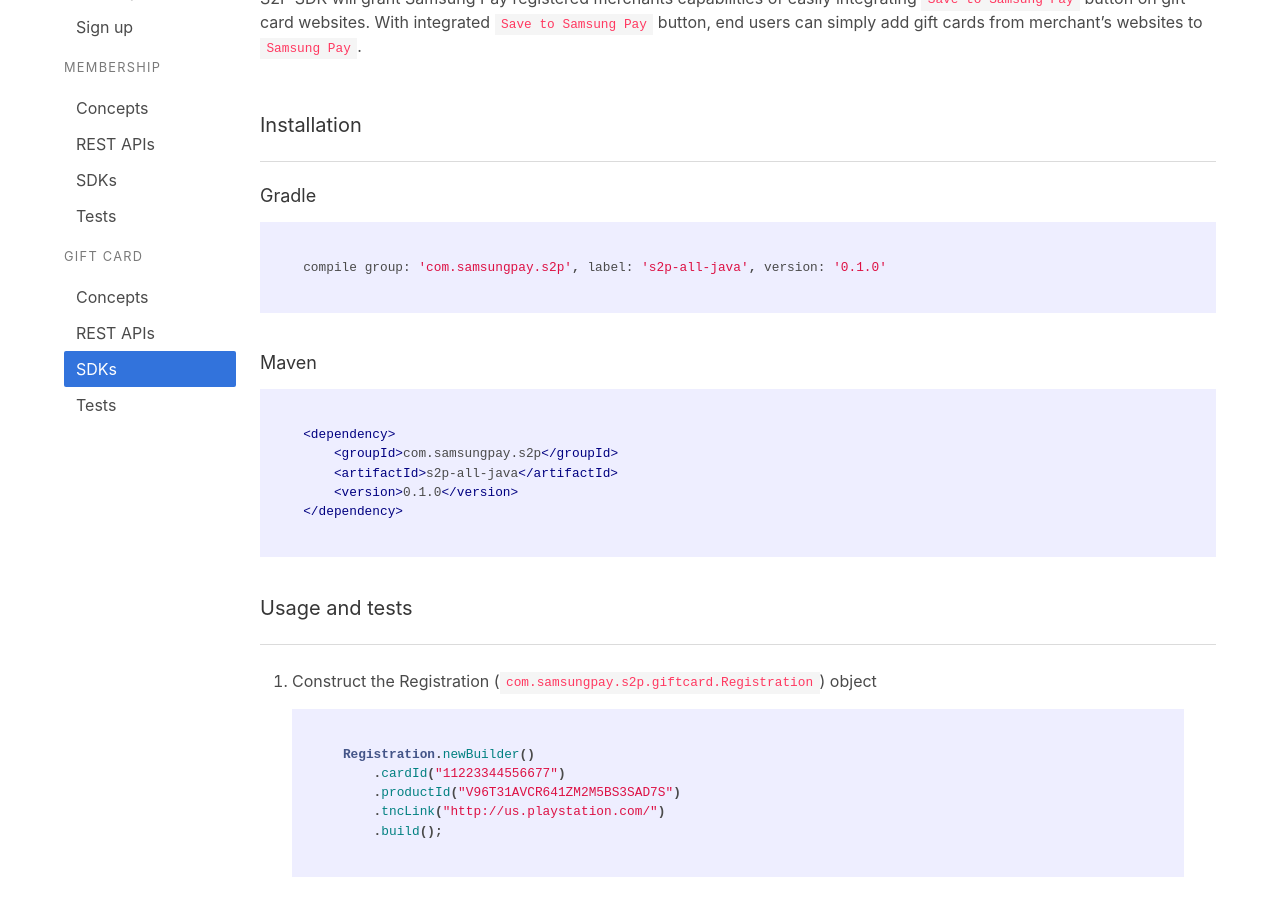
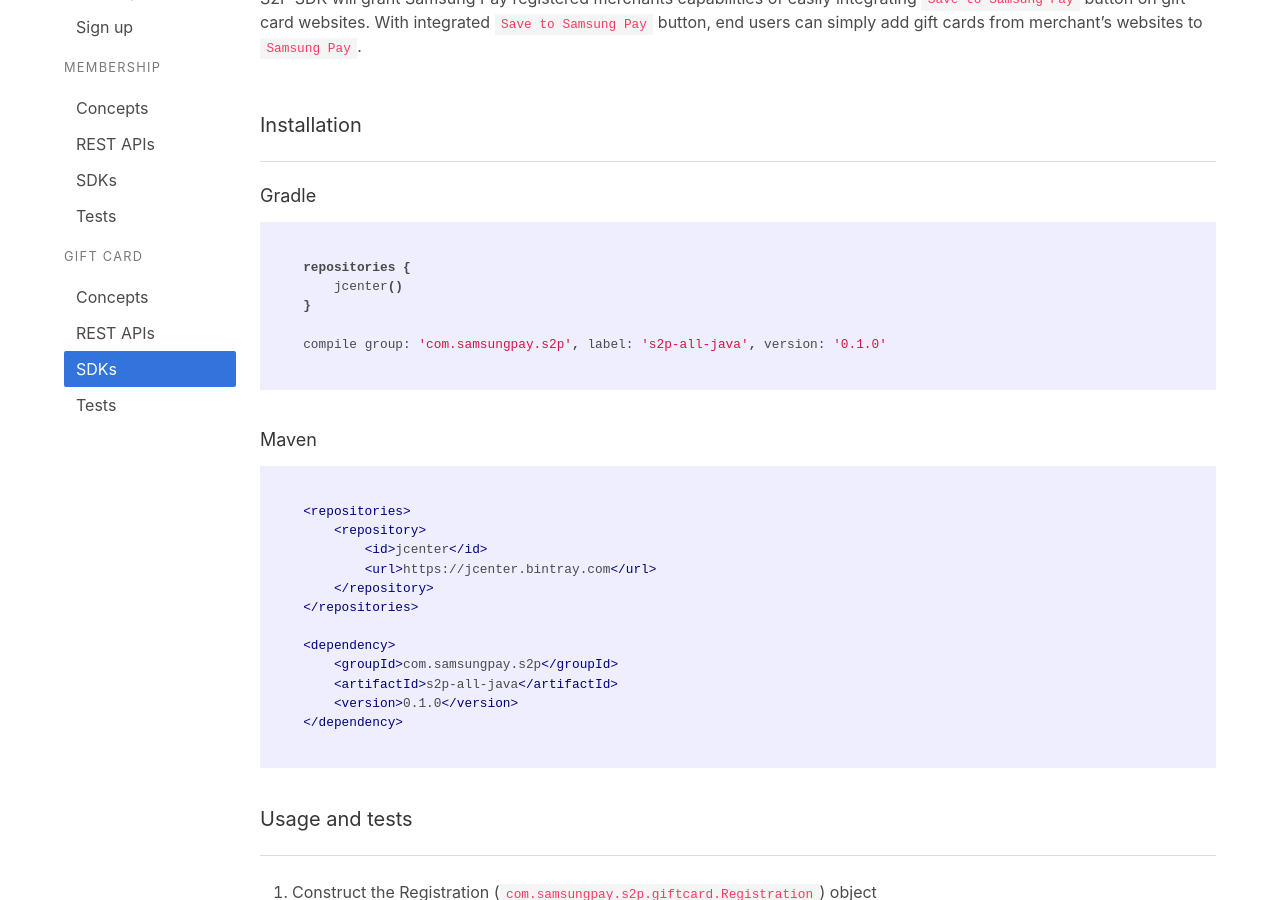
Before and after one commit to samsung-pay/sapi-doc, a Jekyll site: the page built from documentation/giftcard/sdks.md, in a window 1280 px wide and 900 px high, scrolled down 393 px. Built offline with Jekyll 4.4.1, drawn with Linux system fonts in a browser that asks for light colours.

Commit message:
Added jcenter repo reference in gradle and maven sections

````diff
--- a/documentation/giftcard/sdks.md
+++ b/documentation/giftcard/sdks.md
@@ -14,12 +14,23 @@ S2P SDK will grant Samsung Pay registered merchants capabilities of easily integ
 
 ##### Gradle
 ```gradle
+repositories {
+    jcenter()
+}
+
 compile group: 'com.samsungpay.s2p', label: 's2p-all-java', version: '0.1.0'
 ```
 
 <br>
 ##### Maven
 ```xml
+<repositories>
+    <repository>
+        <id>jcenter</id>
+        <url>https://jcenter.bintray.com</url>
+    </repository>
+</repositories>
+
 <dependency>
     <groupId>com.samsungpay.s2p</groupId>
     <artifactId>s2p-all-java</artifactId>
````
Also changed, not shown: documentation/membership/sdks.md (+11 -0 lines).
